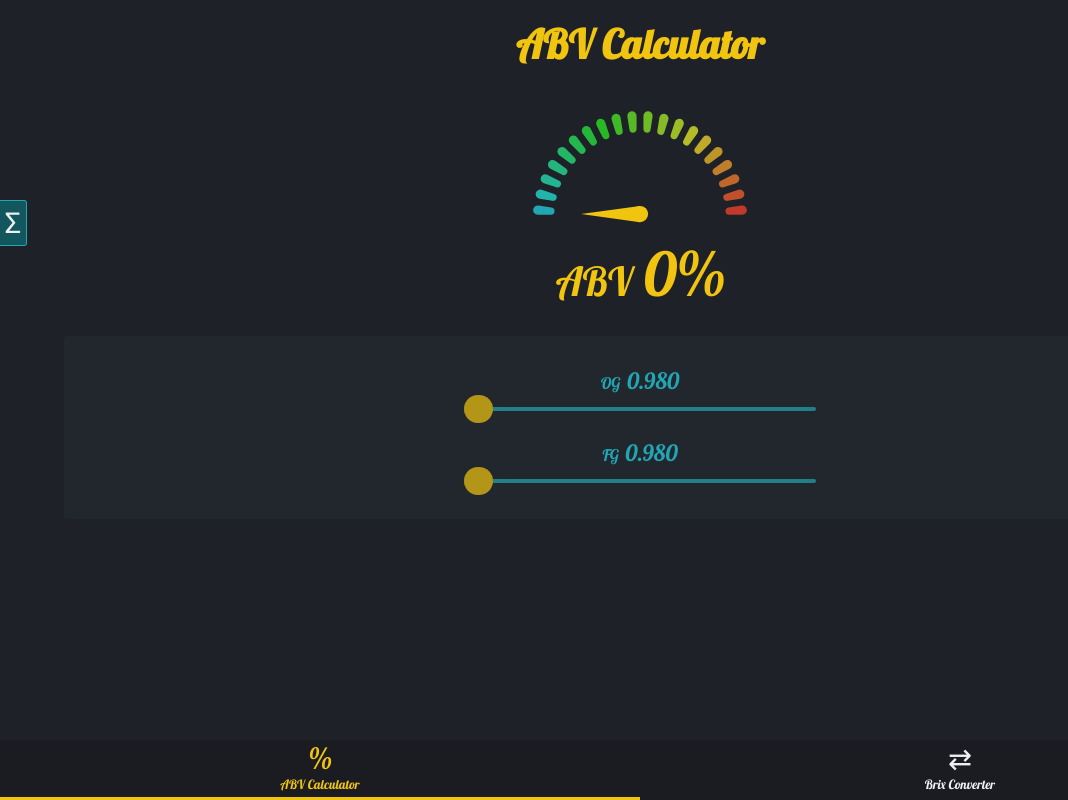
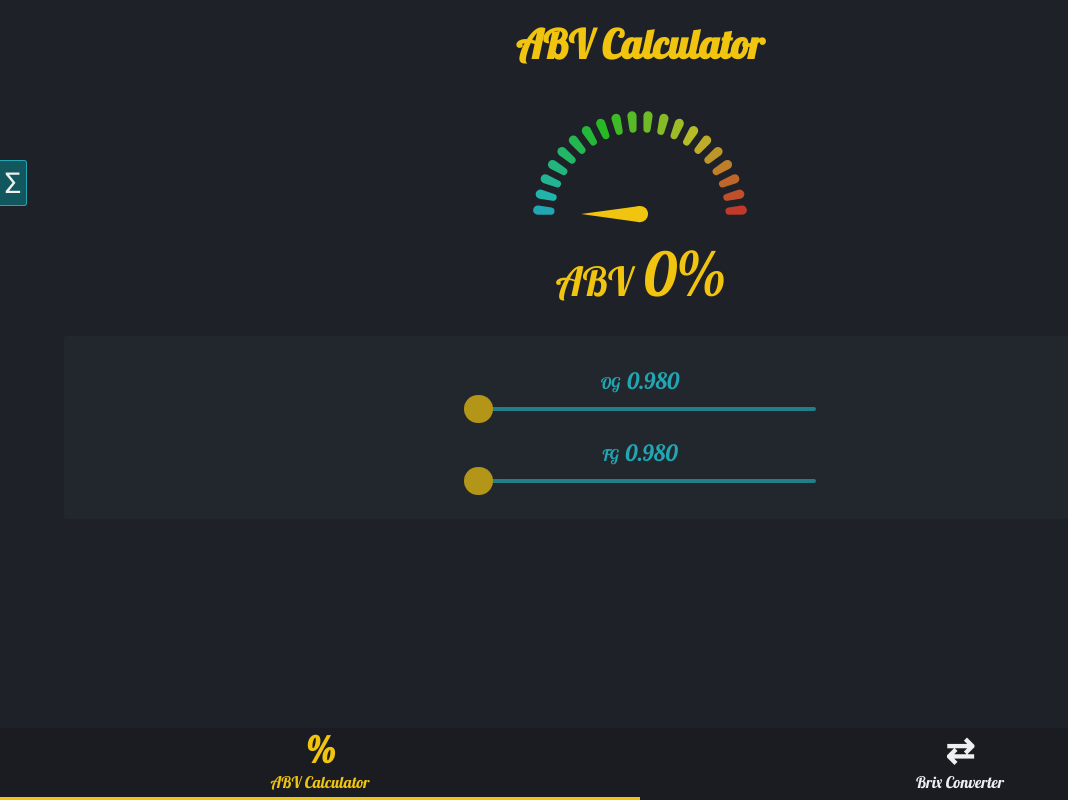
Before and after one commit to meirkl/abv-calculator, a React (Create React App) app: page / in a window 1280 px wide. Shown: the whole page, without its empty margins (0-1068 px from the left). Built offline with nearby package versions, Linux system fonts and the light colour scheme.

Commit message:
update styles

```diff
--- a/src/components/App.tsx
+++ b/src/components/App.tsx
@@ -7,12 +7,12 @@ import { AbvCalculatorPage, BrixConverterPage } from '../pages';
 const App: React.FC = () => (
   <Wrapper>
     <BrowserRouter basename="/abv-calculator">
+      <Tabs />
       <Switch>
         <Route path="/" exact component={AbvCalculatorPage} />
         <Route path="/converter" component={BrixConverterPage} />
         <Route render={() => <Redirect to="/" />} />
       </Switch>
-      <Tabs />
     </BrowserRouter>
   </Wrapper>
 );
--- a/src/components/Settings.tsx
+++ b/src/components/Settings.tsx
@@ -87,7 +87,7 @@ const CheckBox = styled.div`
 
 const StyledSettingsCommon = css`
   position: fixed;
-  top: 25%;
+  top: 20%;
   left: 0;
   background-color: ${secondary.dark};
   border: 1px solid ${secondary.main};
--- a/src/components/Tabs.tsx
+++ b/src/components/Tabs.tsx
@@ -27,6 +27,10 @@ const Tabs: React.FC = () => {
 };
 
 const StyledTabs = styled.nav`
+  overflow: hidden;
+  position: fixed;
+  bottom: 0;
+  width: 100%;
   background-color: ${dark.dark};
   padding-bottom: env(safe-area-inset-bottom);
   ul {
@@ -45,7 +49,7 @@ const Tab = styled.li<{ active: boolean }>`
     transform: ${props => (props.active ? 'scaleX(1)' : 'scaleX(0)')};
     transform-origin: ${props => props.active && '0% 50%'};
     transition: ${props =>
-      props.active ? 'transform 300ms ease-in' : 'transform 0ms ease-out'};
+      props.active ? 'transform 0.3s ease-in' : 'transform 0s ease-out'};
   }
 `;
 
@@ -53,7 +57,7 @@ const StyledNavLink = styled(NavLink)`
   color: inherit;
   text-decoration: none;
   text-align: center;
-  font-size: 0.8rem;
+  font-size: 1rem;
 
   display: block;
   padding-bottom: 0.3rem;
@@ -63,7 +67,8 @@ const StyledNavLink = styled(NavLink)`
   }
 
   div:first-of-type {
-    font-size: 1.8rem;
+    font-size: 2.2rem;
+    font-weight: bold;
   }
 `;
 
--- a/src/pages/Styles.ts
+++ b/src/pages/Styles.ts
@@ -1,13 +1,11 @@
 import styled from 'styled-components';
 
 export const PageContent = styled.main`
-  height: 100%;
-  overflow-y: auto;
   display: flex;
   flex-direction: column;
   align-items: center;
-  position: relative;
-  flex: 1 1 0%;
+  /* add nav height */
+  margin-bottom: 7rem;
 `;
 
 export const Title = styled.h1`
```
